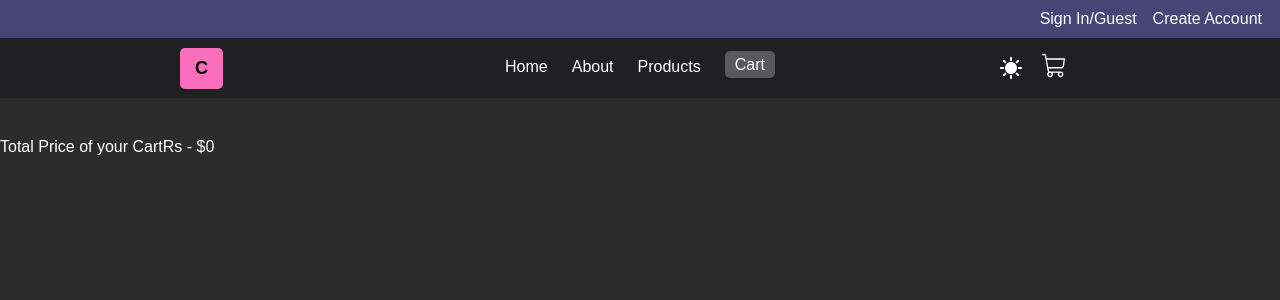
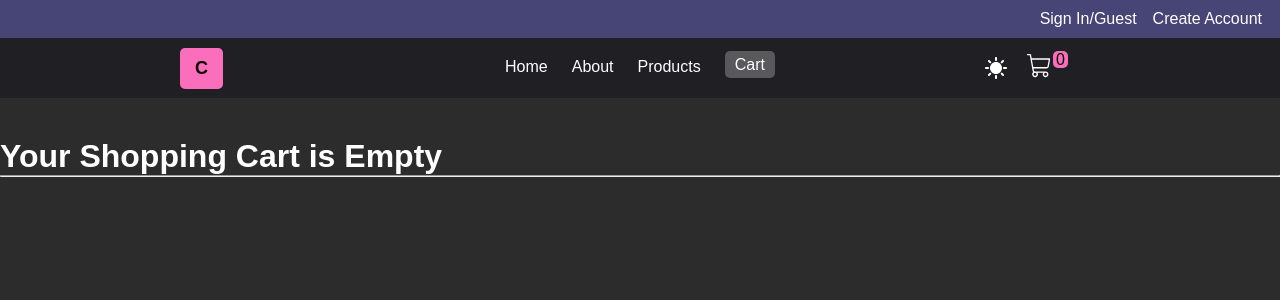
Before and after one commit to devenjoshi7/React-Shopping-Website-Task, a React (Create React App) app: page /Cart in a window 1280 px wide. Shown: the top 300 px of the page. Built offline with nearby package versions, Linux system fonts and the light colour scheme.

Commit message:
Add files via upload

```diff
--- a/src/App.js
+++ b/src/App.js
@@ -5,58 +5,26 @@ import Cart from "./Pages/Cart";
 import ProductDetails from "./Pages/ProductDetails";
 import Nav from "./Navigation/Nav";
 import { Routes, Route } from "react-router-dom";
-import { useState, useEffect } from "react";
-import { PuffLoader } from "react-spinners";
+import { useState } from "react";
 
 function App() {
-  const [loading, setLoading] = useState(false);
   const [cart, setCart] = useState([]);
-
-  useEffect(() => {
-    setLoading(true);
-    setTimeout(() => {
-      setLoading(false);
-    }, 2000);
-  }, []);
 
   const handleClick = (item) => {
     if (cart.indexOf(item) !== -1) return;
     setCart([...cart, item]);
   };
 
-  const handleChange = (item, d) => {
-    const ind = cart.indexOf(item);
-    const arr = cart;
-    arr[ind].amount += d;
-
-    if (arr[ind].amount === 0) arr[ind].amount = 1;
-    setCart([...arr]);
-  };
-
   return (
     <div className="main-div">
-      {loading ? (
-        <PuffLoader
-          className="loader"
-          color="hsla(231, 62%, 59%, 1)"
-          loading={loading}
-          size={80}
-        />
-      ) : (
       <div>
-          <Nav />
+        <Nav size={cart.length} />
         <Routes>
           <Route path="/Home" element={<Home />} />
           <Route path="/About" element={<About />} />
           <Route
             path="/Cart"
-              element={
-                <Cart
-                  cart={cart}
-                  setCart={setCart}
-                  handleChange={handleChange}
-                />
-              }
+            element={<Cart cart={cart} setCart={setCart} />}
           />
           <Route path="/" element={<Products />} />
           <Route
@@ -65,7 +33,6 @@ function App() {
           />
         </Routes>
       </div>
-      )}
     </div>
   );
 }
--- a/src/Navigation/Nav.js
+++ b/src/Navigation/Nav.js
@@ -2,7 +2,7 @@ import { NavLink } from "react-router-dom";
 import { PiShoppingCartLight } from "react-icons/pi";
 import { MdSunny } from "react-icons/md";
 
-function Nav() {
+function Nav({ size }) {
   return (
     <nav className="main-nav">
       <div className="profile-container">
@@ -40,6 +40,7 @@ function Nav() {
             <MdSunny className="theme-icon" size={24} />
             <NavLink to="/Cart">
               <PiShoppingCartLight className="cart-icon" size={28} />
+              <span className="counter">{size}</span>
             </NavLink>
           </div>
         </nav>
--- a/src/Pages/Cart.js
+++ b/src/Pages/Cart.js
@@ -1,48 +1,58 @@
-import React, { useState, useEffect } from "react";
+import React, { useState } from "react";
 
-const Cart = ({ cart, setCart, handleChange }) => {
-  const [basePrice, setBasePrice] = useState(0);
+const Cart = ({ cart, setCart }) => {
+  const [quantity, setQuantity] = useState(1);
 
   const handleRemove = (id) => {
     const arr = cart.filter((item) => item.id !== id);
     setCart(arr);
-    handlebasePrice();
   };
 
-  const handlebasePrice = () => {
-    let total = 0;
-    cart.map((item) => (total += item.amount * item.basePrice));
-    setBasePrice(total);
+  const increment = () => {
+    setQuantity(quantity + 1);
+    if (quantity === 20) {
+      setQuantity(20);
+    }
   };
 
-  useEffect(() => {
-    handlebasePrice();
-  });
+  const decrement = () => {
+    setQuantity(quantity - 1);
+    if (quantity === 1) {
+      setQuantity(1);
+    }
+  };
 
   return (
-    <article>
-      {cart.map((item) => (
+    <div>
+      {cart.length === 0 ? (
+        <div>
+          <h1>Your Shopping Cart is Empty</h1>
+          <hr />
+        </div>
+      ) : (
+        cart.map((item) => (
           <div className="cart-box" key={item.id}>
             <div className="cart-img">
               <img src={item.featuredImage} alt="" />
               <p>{item.name}</p>
             </div>
             <div>
-            <button onClick={() => handleChange(item, 1)}>+</button>
-            <button>{item.amount}</button>
-            <button onClick={() => handleChange(item, -1)}>-</button>
+              <button onClick={increment}>+</button>
+              <span>{quantity}</span>
+              <button onClick={decrement}>-</button>
             </div>
             <div>
-            <span>${item.basePrice}</span>
+              <span>${item.basePrice * quantity}</span>
               <button onClick={() => handleRemove(item.id)}>Remove</button>
             </div>
+            <div className="total">
+              <span>Total Amount : </span>
+              <span>Rs - ${item.basePrice * quantity}</span>
             </div>
-      ))}
-      <div className="total">
-        <span>Total Price of your Cart</span>
-        <span>Rs - ${basePrice}</span>
           </div>
-    </article>
+        ))
+      )}
+    </div>
   );
 };
 
--- a/src/Pages/Products.js
+++ b/src/Pages/Products.js
@@ -3,20 +3,33 @@ import { useState, useEffect } from "react";
 import { IoGrid } from "react-icons/io5";
 import { BsList } from "react-icons/bs";
 import { Link } from "react-router-dom";
+import { PuffLoader } from "react-spinners";
 
 function Products() {
   const [range, setRange] = useState(0);
+  const [loading, setLoading] = useState(true);
 
   const [products, setProducts] = useState([]);
 
   useEffect(() => {
     fetch("https://dummyapi.online/api/products")
       .then((response) => response.json())
-      .then((data) => setProducts(data));
+      .then((data) => {
+        setProducts(data);
+        setLoading(false);
+      });
   }, []);
 
   return (
     <>
+      {loading ? (
+        <PuffLoader
+          className="loader"
+          color="hsla(231, 62%, 59%, 1)"
+          loading={loading}
+          size={80}
+        />
+      ) : (
         <div>
           <form className="form">
             <div className="label-container">
@@ -142,6 +155,7 @@ function Products() {
               ))}
           </div>
         </div>
+      )}
     </>
   );
 }
--- a/src/index.css
+++ b/src/index.css
@@ -132,12 +132,20 @@ a {
     margin-left: 5px;
     background-color: rgb(32, 32, 36);
   }
+  .nav-container .icons-container .counter {
+    padding: 0 3px;
+    background-color: rgb(250, 110, 187);
+    color: black;
+    font-weight: bolx;
+    border-radius: 5px;
+    position: relative;
+    top: -15px;
+  }
 
   .nav-container .icons-container .cart-icon:hover{
     border-radius: 50px;
     background-color: rgb(150, 150, 170);
     transition: 0.25s;
-
   }
 
   .nav-container .icons-container .theme-icon:hover {
```
Lines whose indentation alone changed are shown as unchanged.
